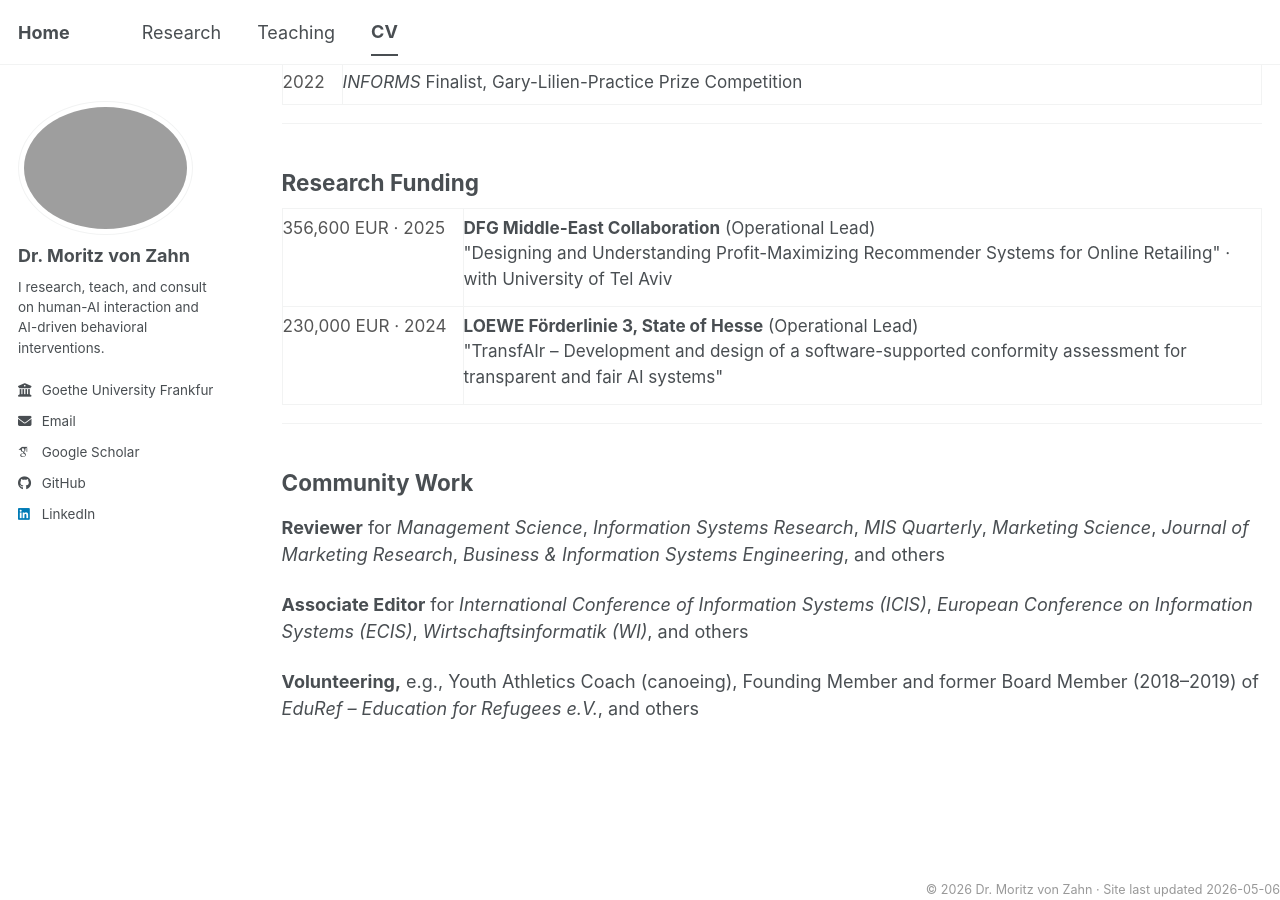
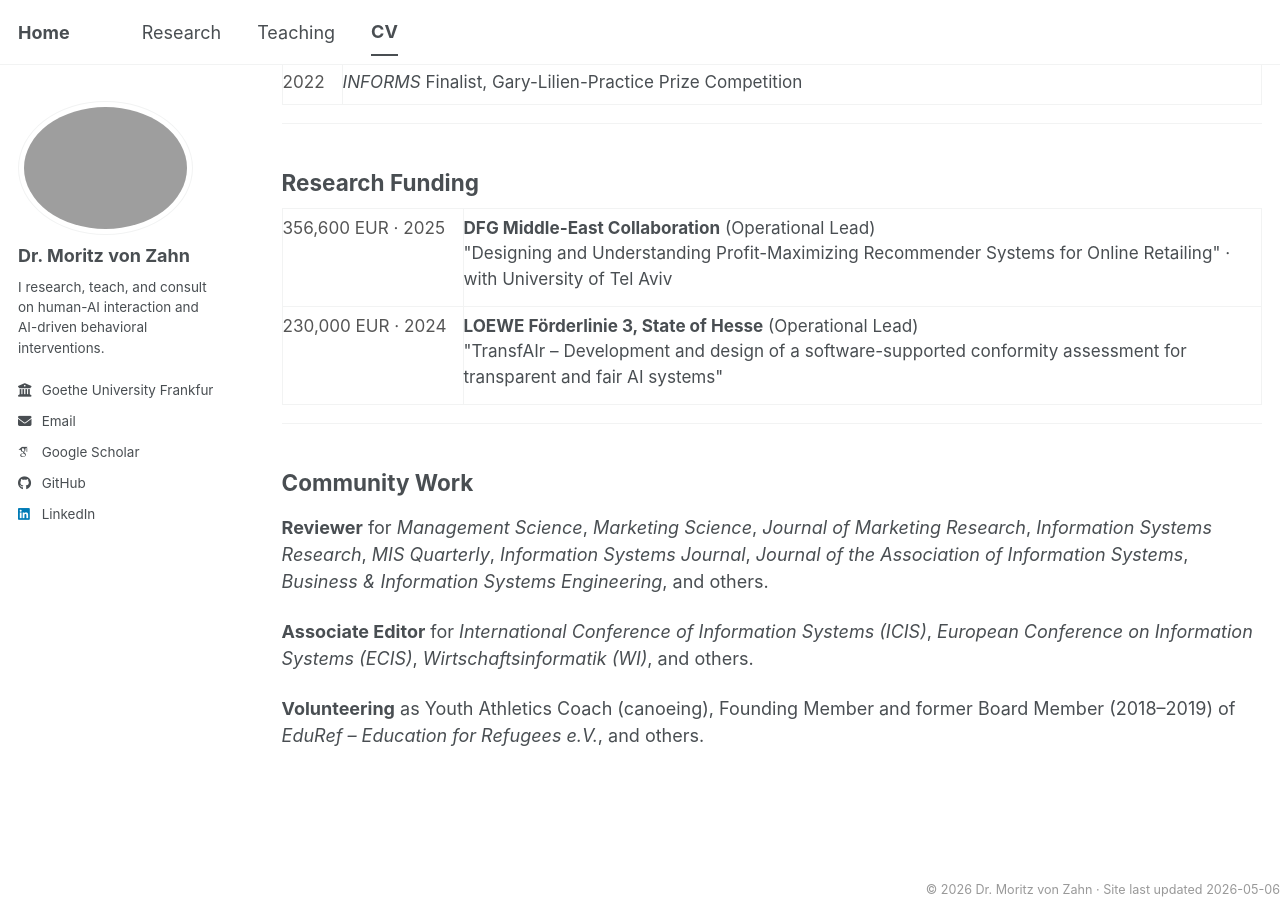
Before and after one commit to moritzvz/moritzvz.github.io, a Jekyll site: the page built from _pages/cv.md, in a window 1280 px wide and 900 px high, scrolled down 1551 px. Built offline with Jekyll 4.4.1, drawn with Linux system fonts in a browser that asks for light colours; some web fonts are replaced; a script bundle is joined from its source files by our own code; library files that are not in the unit come from our copies.

Commit message:
Update cv.md

```diff
--- a/_pages/cv.md
+++ b/_pages/cv.md
@@ -165,8 +165,8 @@ See the [Research](/publications/) and [Teaching](/teaching/) tabs for further d
 
 ## Community Work
 
-**Reviewer** for *Management Science*, *Information Systems Research*, *MIS Quarterly*, *Marketing Science*, *Journal of Marketing Research*, *Business & Information Systems Engineering*, and others
+**Reviewer** for *Management Science*, *Marketing Science*, *Journal of Marketing Research*, *Information Systems Research*, *MIS Quarterly*, *Information Systems Journal*, *Journal of the Association of Information Systems*, *Business & Information Systems Engineering*, and others.
 
-**Associate Editor** for *International Conference of Information Systems (ICIS)*, *European Conference on Information Systems (ECIS)*, *Wirtschaftsinformatik (WI)*, and others
+**Associate Editor** for *International Conference of Information Systems (ICIS)*, *European Conference on Information Systems (ECIS)*, *Wirtschaftsinformatik (WI)*, and others.
 
-**Volunteering,** e.g., Youth Athletics Coach (canoeing), Founding Member and former Board Member (2018–2019) of *EduRef – Education for Refugees e.V.*, and others
+**Volunteering** as Youth Athletics Coach (canoeing), Founding Member and former Board Member (2018–2019) of *EduRef – Education for Refugees e.V.*, and others.
```
